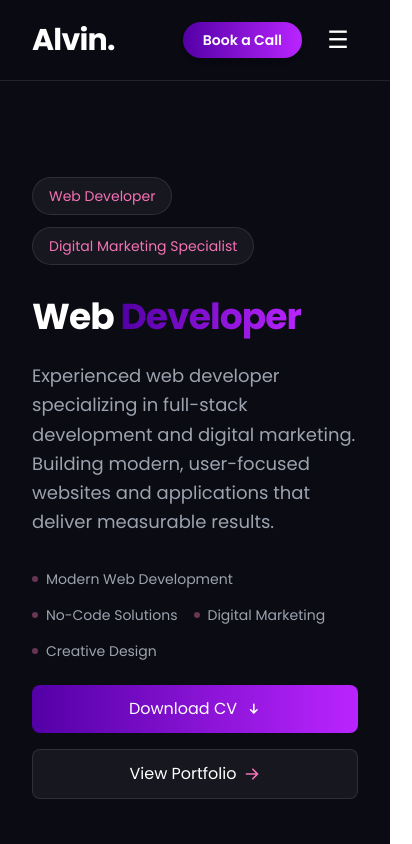
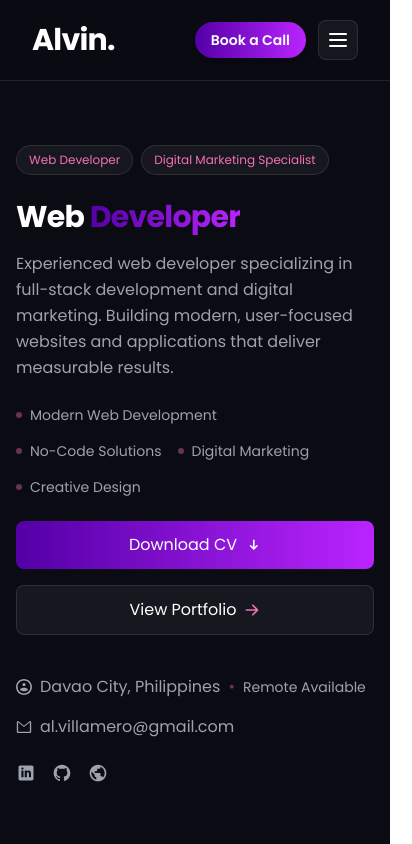
Before and after one commit to alvinvillamero/alvin-portfolio, a Vue app: page / in a window 390 px wide. Shown: the top 844 px of the page, 412 px wide, since content can reach past the window. Built offline with nearby package versions, Linux system fonts and the light colour scheme.

Commit message:
Update App.vue

```diff
--- a/src/App.vue
+++ b/src/App.vue
@@ -1,7 +1,7 @@
 <template>
   <link href="https://fonts.googleapis.com/css2?family=Poppins:wght@400;600;700&display=swap" rel="stylesheet">
 
-  <div class="bg-[#0B0B13] text-white min-h-screen font-poppins selection:bg-pink-500/30">
+  <div class="bg-[#0B0B13] text-white min-h-screen font-poppins selection:bg-pink-500/30 overflow-x-hidden w-full">
     <!-- Header -->
     <header class="sticky top-0 z-50 w-full bg-[#0B0B13]/80 border-b border-white/10 backdrop-blur-md" data-aos="fade-down">
       <div class="flex justify-between items-center px-8 py-5 max-w-7xl mx-auto">
@@ -69,94 +69,107 @@
       </nav>
 
         <!-- Mobile Navigation Button -->
-        <div class="flex items-center gap-4 md:hidden">
+        <div class="flex items-center gap-3 md:hidden">
           <a
             href="#contact"
-            class="bg-gradient-to-r from-[#5300A6] to-[#BA24FF] px-5 py-2 rounded-full text-sm font-semibold shadow-md text-white hover:opacity-90 transition-all duration-300 active:scale-[0.98]"
+            class="bg-gradient-to-r from-[#5300A6] to-[#BA24FF] px-4 py-2 rounded-full text-sm font-semibold shadow-md text-white hover:opacity-90 transition-all duration-300 active:scale-[0.98]"
           >
-  Book a Call
+            Book a Call
           </a>
           <button
-            @click="isMenuOpen = !isMenuOpen"
-            class="text-2xl w-10 h-10 flex items-center justify-center rounded-full hover:bg-white/5 transition-colors"
+            @click="toggleMenu"
+            class="w-10 h-10 flex items-center justify-center rounded-lg bg-white/5 border border-white/10 hover:bg-white/10 transition-all"
+            aria-label="Toggle menu"
           >
-            <span v-if="!isMenuOpen">☰</span>
-            <span v-else>✕</span>
-</button>
+            <svg
+              class="w-6 h-6 transition-transform duration-300"
+              :class="{ 'rotate-90': isMenuOpen }"
+              fill="none"
+              stroke="currentColor"
+              viewBox="0 0 24 24"
+            >
+              <path
+                v-if="!isMenuOpen"
+                stroke-linecap="round"
+                stroke-linejoin="round"
+                stroke-width="2"
+                d="M4 6h16M4 12h16M4 18h16"
+              />
+              <path
+                v-else
+                stroke-linecap="round"
+                stroke-linejoin="round"
+                stroke-width="2"
+                d="M6 18L18 6M6 6l12 12"
+              />
+            </svg>
+          </button>
         </div>
       </div>
 
       <!-- Mobile Menu -->
-      <div v-if="isMenuOpen" class="fixed inset-0 bg-[#0B0B13]/95 backdrop-blur-md z-40 md:hidden">
-        <div class="flex flex-col items-center justify-center h-full space-y-12">
+      <div
+        v-if="isMenuOpen"
+        class="fixed inset-0 bg-[#0B0B13] z-40 md:hidden"
+        @click="closeMenu"
+      >
+        <div
+          class="flex flex-col items-center justify-center min-h-screen p-8 space-y-8 bg-[#0B0B13]"
+          @click.stop
+        >
           <a
-            @click="isMenuOpen = false"
-            href="#experience"
-            class="relative text-3xl hover:text-pink-400 transition-all duration-300 hover:scale-[1.02]"
-            :class="{ 'text-pink-400': activeSection === 'experience' }"
+            v-for="section in ['experience', 'services', 'skills', 'portfolio', 'contact']"
+            :key="section"
+            :href="'#' + section"
+            @click="closeMenu"
+            class="relative text-2xl font-medium hover:text-pink-400 transition-all duration-300 hover:scale-[1.02] py-2"
+            :class="{ 'text-pink-400': activeSection === section }"
           >
-            Experience
+            {{ section.charAt(0).toUpperCase() + section.slice(1) }}
             <span
-              class="absolute -bottom-3 left-0 w-full h-0.5 bg-gradient-to-r from-[#5300A6] to-[#BA24FF] transform scale-x-0 transition-transform duration-300"
-              :class="{ '!scale-x-100': activeSection === 'experience' }"
+              class="absolute -bottom-1 left-0 w-full h-0.5 bg-gradient-to-r from-[#5300A6] to-[#BA24FF] transform scale-x-0 transition-transform duration-300"
+              :class="{ '!scale-x-100': activeSection === section }"
             ></span>
           </a>
-          <a
-            @click="isMenuOpen = false"
-            href="#services"
-            class="relative text-3xl hover:text-pink-400 transition-all duration-300 hover:scale-[1.02]"
-            :class="{ 'text-pink-400': activeSection === 'services' }"
-          >
-            Services
-            <span
-              class="absolute -bottom-3 left-0 w-full h-0.5 bg-gradient-to-r from-[#5300A6] to-[#BA24FF] transform scale-x-0 transition-transform duration-300"
-              :class="{ '!scale-x-100': activeSection === 'services' }"
-            ></span>
-          </a>
-          <a
-            @click="isMenuOpen = false"
-            href="#skills"
-            class="relative text-3xl hover:text-pink-400 transition-all duration-300 hover:scale-[1.02]"
-            :class="{ 'text-pink-400': activeSection === 'skills' }"
-          >
-            Skills
-            <span
-              class="absolute -bottom-3 left-0 w-full h-0.5 bg-gradient-to-r from-[#5300A6] to-[#BA24FF] transform scale-x-0 transition-transform duration-300"
-              :class="{ '!scale-x-100': activeSection === 'skills' }"
-            ></span>
-          </a>
-          <a
-            @click="isMenuOpen = false"
-            href="#contact"
-            class="relative text-3xl hover:text-pink-400 transition-all duration-300 hover:scale-[1.02]"
-            :class="{ 'text-pink-400': activeSection === 'contact' }"
-          >
-            Contact
-            <span
-              class="absolute -bottom-3 left-0 w-full h-0.5 bg-gradient-to-r from-[#5300A6] to-[#BA24FF] transform scale-x-0 transition-transform duration-300"
-              :class="{ '!scale-x-100': activeSection === 'contact' }"
-            ></span>
-          </a>
+          <div class="w-full h-px bg-white/10 my-4"></div>
+          <div class="flex items-center gap-4">
+            <a
+              href="#"
+              class="w-10 h-10 flex items-center justify-center rounded-lg bg-white/5 border border-white/10 hover:bg-white/10 transition-all"
+            >
+              <svg class="w-5 h-5" fill="currentColor" viewBox="0 0 24 24">
+                <path d="M19 3H5C3.895 3 3 3.895 3 5V19C3 20.105 3.895 21 5 21H19C20.105 21 21 20.105 21 19V5C21 3.895 20.105 3 19 3ZM9 17H6.477V9H9V17ZM7.694 7.717C6.923 7.717 6.408 7.203 6.408 6.517C6.408 5.831 6.922 5.317 7.779 5.317C8.55 5.317 9.065 5.831 9.065 6.517C9.065 7.203 8.551 7.717 7.694 7.717ZM18 17H15.558V12.577C15.558 11.432 14.767 11.077 14.362 11.077C13.957 11.077 13.014 11.315 13.014 12.577C13.014 12.815 13.014 17 13.014 17H10.477V9H13.014V10.017C13.419 9.305 14.249 9 15.478 9C16.707 9 18 9.871 18 12.577V17Z"/>
+              </svg>
+            </a>
+            <a
+              href="#"
+              class="w-10 h-10 flex items-center justify-center rounded-lg bg-white/5 border border-white/10 hover:bg-white/10 transition-all"
+            >
+              <svg class="w-5 h-5" fill="currentColor" viewBox="0 0 24 24">
+                <path d="M12 2C6.475 2 2 6.475 2 12C2 16.425 4.8625 20.1625 8.8375 21.4875C9.3375 21.575 9.525 21.275 9.525 21.0125C9.525 20.775 9.5125 19.9875 9.5125 19.15C7 19.6125 6.35 18.5375 6.15 17.975C6.0375 17.6875 5.55 16.8 5.125 16.5625C4.775 16.375 4.275 15.9125 5.1125 15.9C5.9 15.8875 6.4625 16.625 6.65 16.925C7.55 18.4375 8.9875 18.0125 9.5625 17.75C9.65 17.1 9.9125 16.6625 10.2 16.4125C7.975 16.1625 5.65 15.3 5.65 11.475C5.65 10.3875 6.0375 9.4875 6.675 8.7875C6.575 8.5375 6.225 7.5125 6.775 6.1375C6.775 6.1375 7.6125 5.875 9.525 7.1625C10.325 6.9375 11.175 6.825 12.025 6.825C12.875 6.825 13.725 6.9375 14.525 7.1625C16.4375 5.8625 17.275 6.1375 17.275 6.1375C17.825 7.5125 17.475 8.5375 17.375 8.7875C18.0125 9.4875 18.4 10.375 18.4 11.475C18.4 15.3125 16.0625 16.1625 13.8375 16.4125C14.2 16.725 14.5125 17.325 14.5125 18.2625C14.5125 19.6 14.5 20.675 14.5 21.0125C14.5 21.275 14.6875 21.5875 15.1875 21.4875C19.1375 20.1625 22 16.4125 22 12C22 6.475 17.525 2 12 2Z"/>
+              </svg>
+            </a>
+          </div>
         </div>
       </div>
     </header>
 
-  <!-- Hero Section -->
-<section class="flex flex-col md:flex-row items-center justify-between max-w-7xl mx-auto px-8 py-24 space-y-10 md:space-y-0" data-aos="fade-up">
-  <div class="max-w-2xl space-y-8">
-    <div class="flex flex-wrap gap-3">
-      <div class="inline-flex items-center px-4 py-2 rounded-full bg-white/5 border border-white/10 text-sm">
+    <!-- Hero Section -->
+<section class="flex flex-col md:flex-row items-center justify-between max-w-7xl mx-auto px-4 sm:px-8 py-16 md:py-24 space-y-10 md:space-y-0" data-aos="fade-up">
+  <div class="max-w-2xl space-y-6 md:space-y-8">
+    <div class="flex flex-wrap gap-2 sm:gap-3">
+      <div class="inline-flex items-center px-3 sm:px-4 py-1.5 sm:py-2 rounded-full bg-white/5 border border-white/10 text-xs sm:text-sm">
         <span class="text-pink-400 font-medium">Web Developer</span>
       </div>
-      <div class="inline-flex items-center px-4 py-2 rounded-full bg-white/5 border border-white/10 text-sm">
+      <div class="inline-flex items-center px-3 sm:px-4 py-1.5 sm:py-2 rounded-full bg-white/5 border border-white/10 text-xs sm:text-sm">
         <span class="text-pink-400 font-medium">Digital Marketing Specialist</span>
       </div>
     </div>
     <div>
-      <h1 class="text-4xl md:text-5xl lg:text-7xl font-bold tracking-tight mb-6">
+      <h1 class="text-3xl sm:text-4xl md:text-5xl lg:text-7xl font-bold tracking-tight mb-4 sm:mb-6">
         <span class="text-white">Web </span><span class="bg-gradient-to-r from-[#5300A6] to-[#BA24FF] bg-clip-text text-transparent">Developer</span>
-    </h1>
-      <p class="text-gray-400 text-lg leading-relaxed max-w-xl">
+      </h1>
+      <p class="text-gray-400 text-base sm:text-lg leading-relaxed max-w-xl">
         Experienced web developer specializing in full-stack development and digital marketing. Building modern, user-focused websites and applications that deliver measurable results.
       </p>
     </div>
@@ -676,7 +689,7 @@
         </div>
 
         <!-- Projects Grid -->
-        <div class="grid md:grid-cols-2 gap-8">
+        <div class="grid sm:grid-cols-2 gap-4 sm:gap-6 md:gap-8 max-w-full">
           <div v-for="project in filteredProjects" :key="project.id" class="group relative bg-white/5 rounded-xl border border-white/10 overflow-hidden hover:border-pink-400/20 transition-all duration-300">
             <div class="p-2">
               <div
@@ -686,23 +699,24 @@
                 <img
                   :src="`/img/projects/websites/${project.images[0]}`"
                   :alt="project.title"
+                  loading="lazy"
                   class="w-full h-full object-contain bg-black/20 group-hover:scale-105 transition-transform duration-500"
                 />
               </div>
             </div>
-            <div class="p-6">
-              <div class="flex items-center gap-3 mb-3">
+            <div class="p-4 sm:p-6">
+              <div class="flex flex-wrap items-center gap-2 sm:gap-3 mb-3">
                 <span
                   v-for="tag in project.tags"
                   :key="tag"
-                  class="px-3 py-1 bg-white/5 rounded-full text-xs font-medium text-pink-400"
+                  class="px-2 sm:px-3 py-1 bg-white/5 rounded-full text-xs font-medium text-pink-400"
                 >
                   {{ tag }}
                 </span>
               </div>
-              <h3 class="text-lg font-semibold text-white mb-2 group-hover:text-pink-400 transition-colors">{{ project.title }}</h3>
-              <p class="text-sm text-gray-400 mb-4">{{ project.description }}</p>
-              <div class="flex items-center gap-4">
+              <h3 class="text-base sm:text-lg font-semibold text-white mb-2 group-hover:text-pink-400 transition-colors">{{ project.title }}</h3>
+              <p class="text-sm text-gray-400 mb-4 line-clamp-2 sm:line-clamp-none">{{ project.description }}</p>
+              <div class="flex items-center gap-3 sm:gap-4">
                 <a href="#" class="text-sm font-medium text-white hover:text-pink-400 transition-colors">View Project</a>
                 <svg class="w-4 h-4 text-pink-400 group-hover:translate-x-1 transition-transform" fill="currentColor" viewBox="0 0 20 20">
                   <path fill-rule="evenodd" d="M10.293 3.293a1 1 0 011.414 0l6 6a1 1 0 010 1.414l-6 6a1 1 0 01-1.414-1.414L14.586 11H3a1 1 0 110-2h11.586l-4.293-4.293a1 1 0 010-1.414z" clip-rule="evenodd" />
@@ -1298,17 +1312,17 @@
     </section>
 
     <!-- Contact -->
-    <section id="contact" class="py-32 px-8 max-w-6xl mx-auto relative" data-aos="fade-up">
+    <section id="contact" class="py-16 sm:py-24 md:py-32 px-4 sm:px-8 max-w-6xl mx-auto relative" data-aos="fade-up">
       <!-- Background Gradient -->
       <div class="absolute inset-0 bg-gradient-to-b from-transparent via-[#8000FF]/5 to-transparent"></div>
 
       <div class="relative">
-        <div class="flex flex-col items-center text-center mb-16">
-          <h2 class="text-3xl font-bold mb-4">Let's Connect</h2>
-          <p class="text-gray-400 max-w-2xl">Ready to bring your digital vision to life? Let's discuss how we can work together to create something extraordinary.</p>
-        </div>
-
-        <div class="grid lg:grid-cols-2 gap-8 items-start">
+        <div class="flex flex-col items-center text-center mb-10 sm:mb-16">
+          <h2 class="text-2xl sm:text-3xl font-bold mb-3 sm:mb-4">Let's Connect</h2>
+          <p class="text-gray-400 max-w-2xl text-sm sm:text-base">Ready to bring your digital vision to life? Let's discuss how we can work together to create something extraordinary.</p>
+        </div>
+
+        <div class="grid lg:grid-cols-2 gap-6 sm:gap-8 items-start">
           <!-- Contact Info -->
           <div class="space-y-6">
             <!-- Email Card -->
@@ -1617,6 +1631,20 @@ const closeImageModal = () => {
   isModalOpen.value = false
 }
 
+const toggleMenu = () => {
+  isMenuOpen.value = !isMenuOpen.value
+  if (isMenuOpen.value) {
+    document.body.style.overflow = 'hidden'
+  } else {
+    document.body.style.overflow = ''
+  }
+}
+
+const closeMenu = () => {
+  isMenuOpen.value = false
+  document.body.style.overflow = ''
+}
+
 const checkActiveSection = () => {
   const scrollPosition = window.scrollY + 300 // Offset for better trigger point
 
@@ -1670,6 +1698,15 @@ body {
   font-family: 'Poppins', sans-serif;
   -webkit-font-smoothing: antialiased;
   -moz-osx-font-smoothing: grayscale;
+  overflow-x: hidden;
+  width: 100%;
+  position: relative;
+}
+
+#app {
+  overflow-x: hidden;
+  width: 100%;
+  position: relative;
 }
 
 /* Smooth scrolling for browsers that support it */
@@ -1686,6 +1723,22 @@ body {
   -webkit-font-smoothing: antialiased;
 }
 
+/* Grid containers */
+.grid {
+  max-width: 100%;
+  margin-left: auto;
+  margin-right: auto;
+  width: 100%;
+}
+
+/* Prevent text overflow */
+p, h1, h2, h3, h4, h5, h6, span {
+  max-width: 100%;
+  overflow-wrap: break-word;
+  word-wrap: break-word;
+  word-break: break-word;
+}
+
 @keyframes fadeIn {
   from { opacity: 0; transform: translateY(20px); }
   to { opacity: 1; transform: translateY(0); }
```
